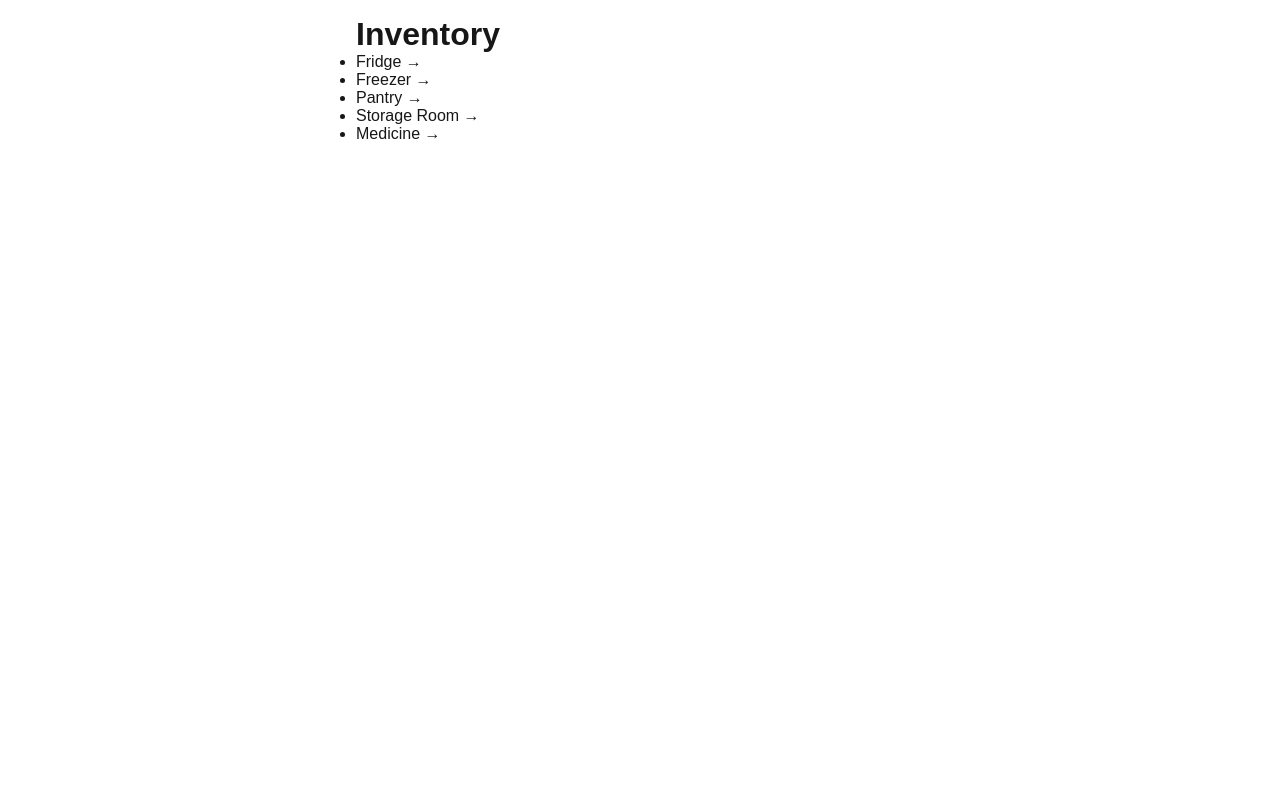
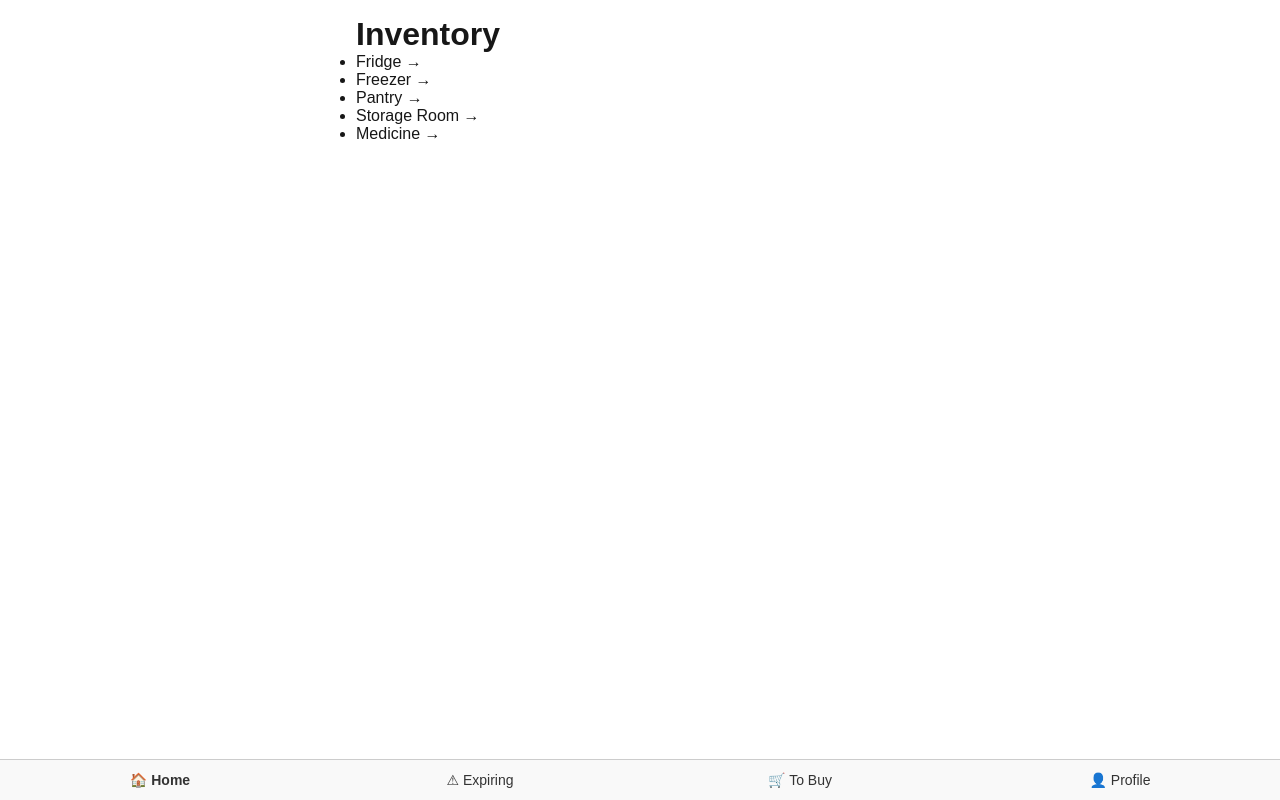
Before and after one commit to crossar/quantory, a Next.js app: page / in a window 1280 px wide. Built offline with nearby package versions, Linux system fonts and the light colour scheme.

Commit message:
added nav on bottom

```diff
--- /dev/null
+++ b/src/components/BottomNav.js
@@ -0,0 +1,53 @@
+import Link from 'next/link';
+import { useRouter } from 'next/router';
+
+export default function BottomNav() {
+  const router = useRouter();
+  const current = router.pathname;
+
+  const links = [
+    { href: '/', label: '🏠 Home' },
+    { href: '/expiring', label: '⚠ Expiring' },
+    { href: '/to-buy', label: '🛒 To Buy' },
+    { href: '/profile', label: '👤 Profile' },
+  ];
+
+  return (
+    <nav style={navStyle}>
+      {links.map(link => (
+        <Link
+          key={link.href}
+          href={link.href}
+          style={{
+            ...linkStyle,
+            fontWeight: current === link.href ? 'bold' : 'normal',
+          }}
+        >
+          {link.label}
+        </Link>
+      ))}
+    </nav>
+  );
+}
+
+const navStyle = {
+  position: 'fixed',
+  bottom: 0,
+  left: 0,
+  right: 0,
+  display: 'flex',
+  justifyContent: 'space-around',
+  alignItems: 'center',
+  background: '#f9f9f9',
+  padding: '0.75rem 0',
+  borderTop: '1px solid #ccc',
+  fontSize: '14px',
+  zIndex: 1000,
+};
+
+const linkStyle = {
+  textDecoration: 'none',
+  color: '#333',
+  flex: 1,
+  textAlign: 'center',
+};
--- a/src/pages/fridge.js
+++ b/src/pages/fridge.js
@@ -1,3 +1,4 @@
+import BottomNav from '../components/BottomNav';
 import { useEffect, useState } from 'react';
 
 export default function FridgePage() {
--- a/src/pages/index.js
+++ b/src/pages/index.js
@@ -1,4 +1,5 @@
 import Link from 'next/link';
+import BottomNav from '../components/BottomNav';
 
 export default function Home() {
   const data = [
@@ -10,7 +11,7 @@ export default function Home() {
   ];
 
   return (
-    <div style={{ maxWidth: '600px', margin: 'auto', padding: '1rem' }}>
+    <div style={{ maxWidth: '600px', margin: 'auto', padding: '1rem', paddingBottom: '4rem' }}>
       <h1>Inventory</h1>
       <ul>
         {data.map(item => (
@@ -21,6 +22,9 @@ export default function Home() {
           </li>
         ))}
       </ul>
+
+      {/* Make sure this is inside the return */}
+      <BottomNav />
     </div>
   );
 }
```
